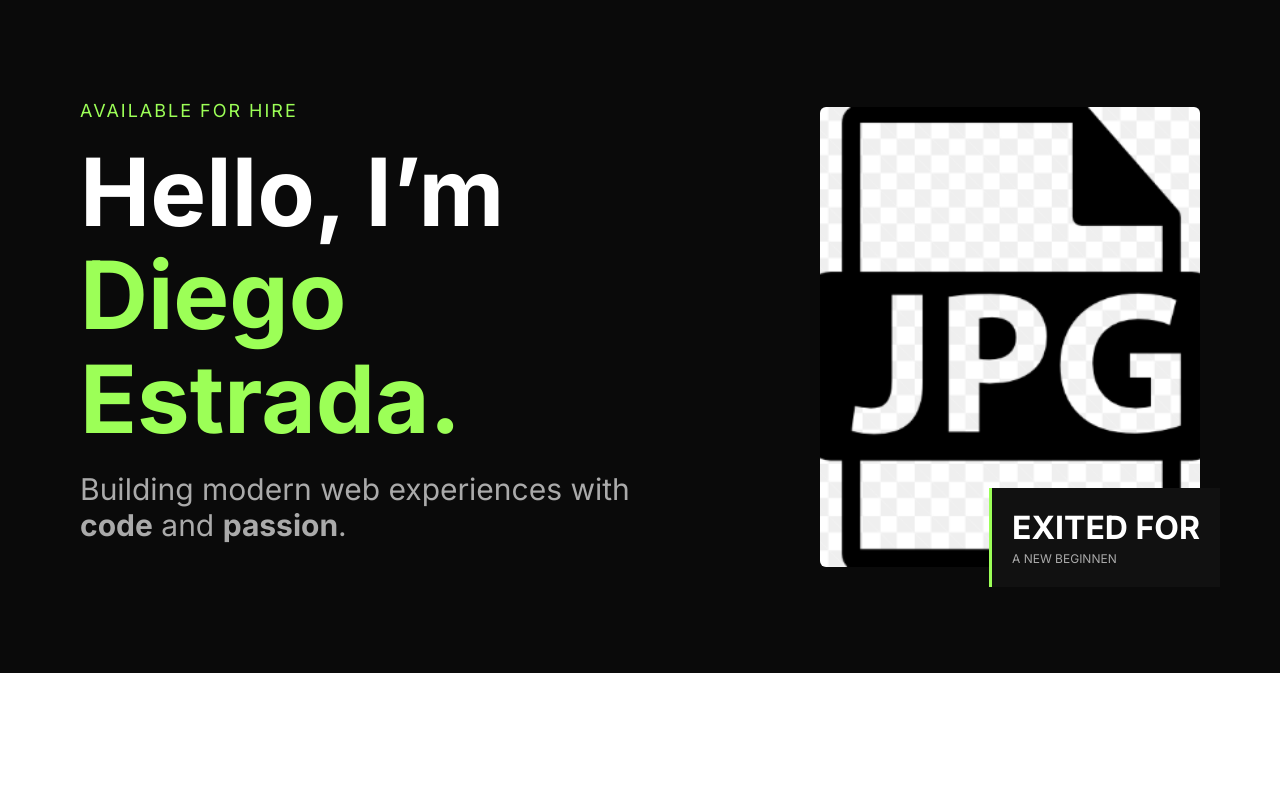
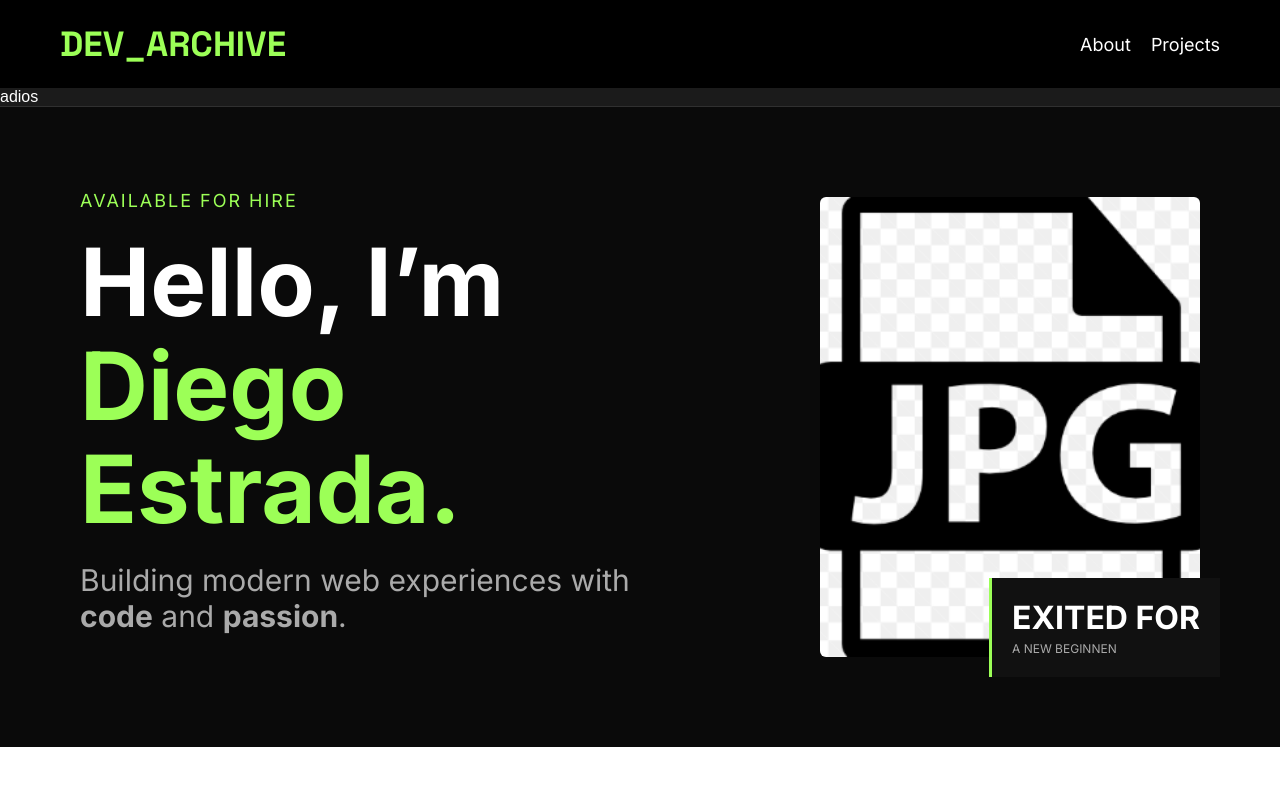
Before and after one commit to DiegoEstrada07/Professional-Web-Developer-Portfolio, a React (Create React App) app in the folder portafilio-project/: page /about in a window 1280 px wide. Shown: the top 786 px of the page. Built offline with nearby package versions, Linux system fonts and the light colour scheme; the HTML template or start-up script is replaced by a standard one.

Commit message:
creation of the header and other pages

```diff
--- a/portafilio-project/src/App.css
+++ b/portafilio-project/src/App.css
@@ -1,5 +1,9 @@
 @import url('https://fonts.googleapis.com/css2?family=Space+Grotesk:wght@300;400;500;600;700&display=swap');
 @import url('https://fonts.googleapis.com/css2?family=Inter:wght@100;200;300;400;500;600;700;800;900&display=swap');
+
+:root{
+  --primary-green: #9cff57;
+}
 
 *{
   margin: 0px;
@@ -13,7 +17,7 @@
   min-height:80vh;
   display: flex;
   align-items: center;
-  padding: 100px 80px;
+  padding: 80px 80px;
   font-family: "Inter", sans-serif;
 }
 
@@ -30,7 +34,7 @@
 }
 
 .badge {
-  color: #9cff57;
+  color: var(--primary-green);
   font-size: 18px;
   letter-spacing: 2px;
 }
@@ -42,7 +46,7 @@
 }
 
 .highlight {
-  color: #9cff57;
+  color: var(--primary-green);
 }
 
 .hero-left p {
@@ -76,7 +80,7 @@
   right: -20px;
   background: #111;
   padding: 20px;
-  border-left: 3px solid #9cff57;
+  border-left: 3px solid var(--primary-green);
 }
 
 .experience h2 {
@@ -92,3 +96,62 @@
 main{
   background-color: #1B1B1B;
 }
+
+header {
+  font-family: Arial, sans-serif;
+  margin: 0;
+  padding: 0;
+  background-color: #1B1B1B;
+  color: white;
+  border-bottom: .5px solid #303030;
+}
+
+.navbar {
+  display: flex;
+  justify-content: space-between;
+  align-items: center;
+  background-color: #000;
+  padding: 22px 60px;
+}
+
+.navbar .logo {
+  font-size: 2.1875rem;
+  font-weight: bold;
+  color: var(--primary-green);
+  font-family: "Space Grotesk", sans-serif;
+}
+
+.nav-links {
+  display: flex;
+  gap: 20px;
+}
+
+.nav-links a {
+  text-decoration: none;
+  color: #bbb;
+  font-size: 18px;
+  font-family: "Inter", sans-serif;
+}
+
+.nav-links a:hover {
+  color: var(--primary-green);
+}
+
+.navbar h1 {
+  font-size: 2em;
+  margin: 20px;
+}
+
+.navbar p {
+  font-size: 1.2em;
+  margin: 20px;
+}
+
+.navbar a {
+  color: inherit;
+}
+
+.navbar a:hover {
+  color: var(--primary-green);
+  transition: all 0.3s ease-in-out;
+}
--- a/portafilio-project/src/App.js
+++ b/portafilio-project/src/App.js
@@ -1,11 +1,28 @@
 import './App.css';
+import React from 'react';
 import img from './assets/img.png';
+import { BrowserRouter as Router, Route, Routes, Link } from 'react-router-dom';
+import About from './components/about';
+import Project from './components/proyects';
+
 
 function App() {
   return (
     <div className="App">
       <header>
-
+        <Router>
+          <div className="navbar">
+            <div className="logo">DEV_ARCHIVE</div>
+            <div className="nav-links">
+              <Link to="/">About</Link>
+              <Link to="/projects">Projects</Link>
+            </div>
+          </div>
+          <Routes>
+            <Route path="/about" element={<About />} />
+            <Route path="/projects" element={<Project />} />
+          </Routes>
+        </Router>
       </header>
       <main>
         <section className="hero">
--- a/portafilio-project/src/components/about.js
+++ b/portafilio-project/src/components/about.js
@@ -0,0 +1,9 @@
+function About(){
+    return(
+        <div>
+            <p>adios</p>
+        </div>
+    )
+}
+
+export default About;
--- a/portafilio-project/src/components/proyects.js
+++ b/portafilio-project/src/components/proyects.js
@@ -1,11 +1,11 @@
 
 
-function Proyect(){
+function Project(){
     return(
         <div>
-
+            <p>hola</p>
         </div>
     )
 }
 
-export default Proyect;
+export default Project;
```
